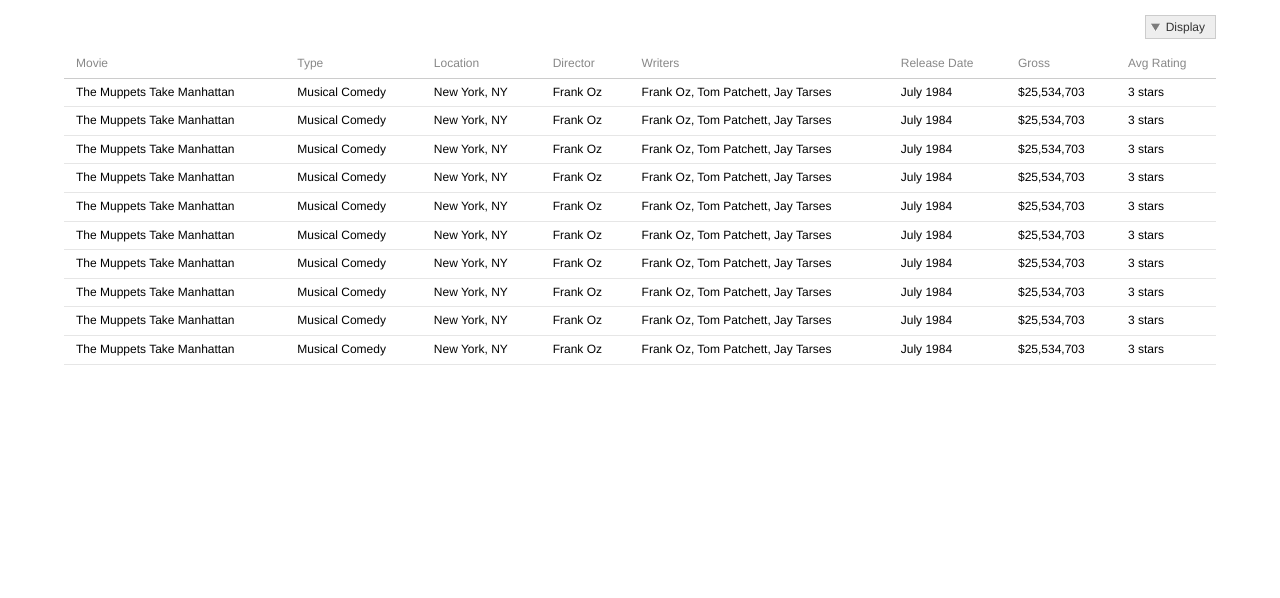
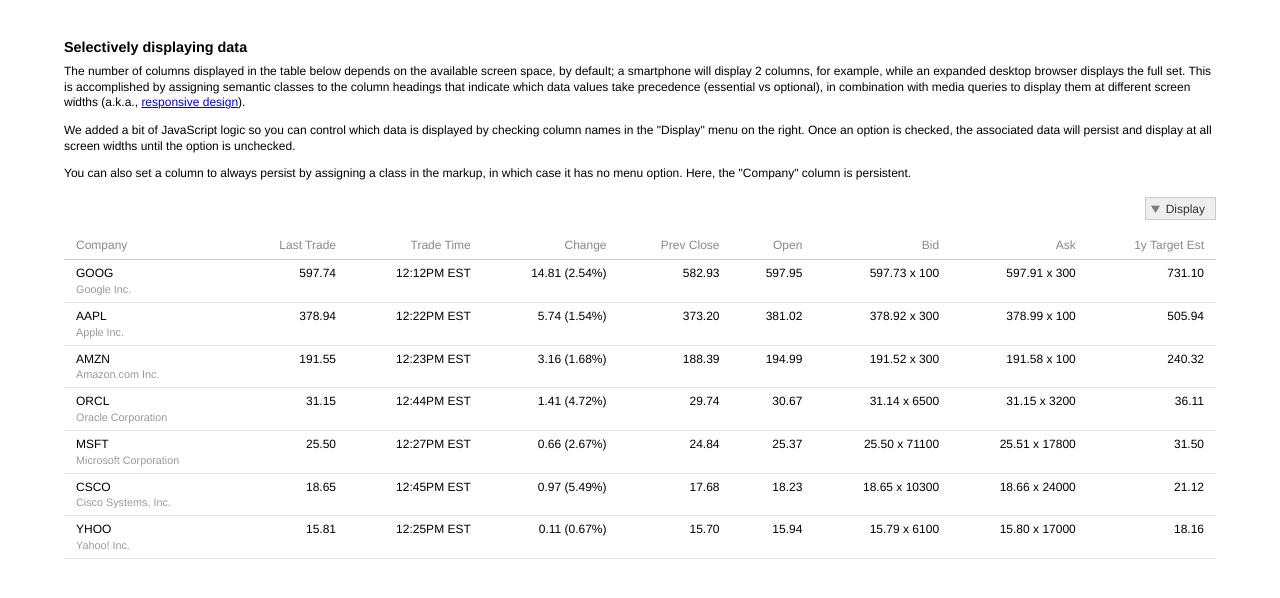
Before and after one commit to nadangergeo/RWD-Table-Patterns, a plain HTML site: page index.html in a window 1280 px wide. Drawn offline with Linux system fonts and the light colour scheme.

Commit message:
updated table data and restored content on index page

```diff
--- a/_css/table.css
+++ b/_css/table.css
@@ -3,6 +3,19 @@
 
 
 /* Test page styles */
+.docs {
+   margin: 3% 5%;
+   font-size: 1.2em;
+}
+.docs h3 {
+   font-size: 1.2em;
+   font-weight: bold;
+   margin: .5em 0;
+}
+.docs p {
+   margin: 0 0 1em;
+}
+
 
 body {
    font: 62.5%/1.3 Helvetica, sans-serif;
@@ -23,10 +36,10 @@
 .table-menu {
    position: absolute;
    background-color: #fff;
-   padding: 5px 10px;
+   padding: 10px;
    border: 1px solid #ccc;
    font-size: 1.2em;
-   width: 10em;
+   width: 12em;
    right: 0;
    left: auto;
 }
@@ -44,8 +57,8 @@
 }
 .table-menu-close {
    position: absolute;
-   top: 5px;
-   right: 5px;
+   top: 8px;
+   right: 8px;
    border: 1px solid #D8E4EB;
    text-decoration: none;
    color: #3991B3;
@@ -63,9 +76,6 @@
 	width: 100%;
 	font-size: 1.2em;
 }
-th {
-	text-align: left;
-}
 thead th {
 	white-space: nowrap;
 	border-bottom: 1px solid #ccc;
@@ -77,19 +87,29 @@
 }
 
 th, td {
-   display: none;
-	padding: .5em 1em;
+   padding: .5em 1em;
 	background-color: #fff;
+	text-align: right;
 }
-th.essential,
-td.essential {
-	display: table-cell;
+th.name,
+td.name {
+   text-align: left;
 }
 
 tbody th, td {
 	border-bottom: 1px solid #e6e6e6;
 }
 
+.enhanced th,
+.enhanced td {
+   display: none;
+}
+.enhanced th.persist,
+.enhanced td.persist,
+.enhanced th.essential,
+.enhanced td.essential {
+	display: table-cell;
+}
 
 .scroll-wrapper {
 	clear: both;
@@ -112,10 +132,16 @@
 	width: 100%;
 }
 
+.co-name {
+   display: block;
+   font-size: .9em;
+   opacity: .4;
+}
+
 
 @media screen and (min-width: 500px) {
-	th.optional,
-	td.optional {
+	.enhanced th.optional,
+	.enhanced td.optional {
 		display: table-cell;
 	}
 }
@@ -124,7 +150,8 @@
 	.table-menu-wrapper {
 	  display: block;
 	}
-   th, td {
+   .enhanced th,
+   .enhanced td {
       display: table-cell;
    }
 }
--- a/_js/table.js
+++ b/_js/rwd-table.js
@@ -1,7 +1,9 @@
-/* Scripts for the tables test page
+/* Scripts for the Thomson PR
    Author: Maggie Wachs, www.filamentgroup.com
    Date: November 2011
    Dependencies: jQuery, jQuery UI widget factory
+   Notes:
+      This version is customized for Thomson PR Platform.
 */
 
 
@@ -10,6 +12,7 @@
 
     options: {
       idprefix: null,   // specify a prefix for the id/headers values
+      persist: null, // specify a class assigned to column headers (th) that should always be present; the script not create a checkbox for these columns
       checkContainer: null // container element where the hide/show checkboxes will be inserted; if none specified, the script creates a menu
     },
 
@@ -23,6 +26,9 @@
             hdrCols = thead.find("th"),
             bodyRows = tbody.find("tr"),
             container = o.checkContainer ? $(o.checkContainer) : $('<div class="table-menu table-menu-hidden" />');
+
+      // add class for scoping styles - cells should be hidden only when JS is on
+      table.addClass("enhanced");
 
       hdrCols.each(function(i){
          var th = $(this),
@@ -44,7 +50,7 @@
          });
 
          // create the hide/show toggles
-         // TEMP - hard-coded for now
+         if ( !th.is("." + o.persist) ) {
 	         var toggle = $('<div><input type="checkbox" name="toggle-cols" id="toggle-col-'+i+'" value="'+id+'" /> <label for="toggle-col-'+i+'">'+th.text()+'</label></div>');
 
 	         if (classes) { toggle.addClass(classes); };
@@ -69,6 +75,7 @@
 	               }
 	            })
 	            .trigger("updateCheck");
+			};
 
       }); // end hdrCols loop
 
@@ -114,13 +121,11 @@
 }( jQuery ) );
 
 
-
 $(function(){ // on DOM ready
 
-
-   $(".movies").table({
-      idprefix: "mv-"
+   $("#tech-companies").table({
+      idprefix: "co-",
+      persist: "persist"
    });
 
-
 });  // end DOM ready
--- a/index.html
+++ b/index.html
@@ -17,134 +17,118 @@
 		<script src="_js/lib/respond.js"></script>
 		<script src="_js/lib/jquery.js"></script>
 		<script src="_js/lib/jquery-ui.widget.min.js"></script>
-		<script src="_js/table.js"></script>
+		<script src="_js/rwd-table.js"></script>
 	</head>
 
 <body>
 
 
-<p></p>
+<div class="docs">
 
+<h3>Selectively displaying data</h3>
 
+<p>The number of columns displayed in the table below depends on the available screen space, by default; a smartphone will display 2 columns, for example, while an expanded desktop browser displays the full set.  This is accomplished by assigning semantic classes to the column headings that indicate which data values take precedence (essential vs optional), in combination with media queries to display them at different screen widths (a.k.a., <a href="http://www.alistapart.com/articles/responsive-web-design/">responsive design</a>).</p>
 
+<p>We added a bit of JavaScript logic so you can control which data is displayed by checking column names in the "Display" menu on the right.  Once an option is checked, the associated data will persist and display at all screen widths until the option is unchecked.</p>
 
+<p>You can also set a column to always persist by assigning a class in the markup, in which case it has no menu option.  Here, the "Company" column is persistent.</p>
+
+</div>
 
 
 <div class="table-wrapper">
 
-<table cellspacing="0" class="movies">
+<table cellspacing="0" id="tech-companies">
    <thead>
       <tr>
-			<th class="essential persists">Movie</th>
-			<th class="optional">Type</th>
-			<th class="optional">Location</th>
-			<th class="essential" id="director">Director</th>
-			<th>Writers</th>
-			<th class="optional">Release Date</th>
-			<th>Gross</th>
-			<th>Avg Rating</th>
+         <th class="persist name">Company</th>
+         <th class="essential">Last Trade</th>
+         <th>Trade Time</th>
+         <th class="essential">Change</th>
+         <th>Prev Close</th>
+         <th>Open</th>
+         <th>Bid</th>
+         <th>Ask</th>
+         <th>1y Target Est</th>
       </tr>
    </thead>
    <tbody>
       <tr>
-			<th>The Muppets Take Manhattan</th>
-			<th>Musical Comedy</th>
-			<td>New York, NY</td>
-			<td>Frank Oz</td>
-			<td>Frank&nbsp;Oz, Tom&nbsp;Patchett, Jay&nbsp;Tarses</td>
-			<td>July 1984</td>
-			<td>$25,534,703</td>
-			<td>3 stars</td>
+         <th>GOOG <span class="co-name">Google Inc.</span></th>
+         <td>597.74</td>
+         <td>12:12PM EST</td>
+         <td>14.81 (2.54%)</td>
+         <td>582.93</td>
+         <td>597.95</td>
+         <td>597.73 x 100</td>
+         <td>597.91 x 300</td>
+         <td>731.10</td>
       </tr>
       <tr>
-			<th>The Muppets Take Manhattan</th>
-			<th>Musical Comedy</th>
-			<td>New York, NY</td>
-			<td>Frank Oz</td>
-			<td>Frank&nbsp;Oz, Tom&nbsp;Patchett, Jay&nbsp;Tarses</td>
-			<td>July 1984</td>
-			<td>$25,534,703</td>
-			<td>3 stars</td>
+         <th>AAPL <span class="co-name">Apple Inc.</span></th>
+         <td>378.94</td>
+         <td>12:22PM EST</td>
+         <td>5.74 (1.54%)</td>
+         <td>373.20</td>
+         <td>381.02</td>
+         <td>378.92 x 300</td>
+         <td>378.99 x 100</td>
+         <td>505.94</td>
       </tr>
       <tr>
-			<th>The Muppets Take Manhattan</th>
-			<th>Musical Comedy</th>
-			<td>New York, NY</td>
-			<td>Frank Oz</td>
-			<td>Frank&nbsp;Oz, Tom&nbsp;Patchett, Jay&nbsp;Tarses</td>
-			<td>July 1984</td>
-			<td>$25,534,703</td>
-			<td>3 stars</td>
+         <th>AMZN <span class="co-name">Amazon.com Inc.</span></th>
+         <td>191.55</td>
+         <td>12:23PM EST</td>
+         <td>3.16 (1.68%)</td>
+         <td>188.39</td>
+         <td>194.99</td>
+         <td>191.52 x 300</td>
+         <td>191.58 x 100</td>
+         <td>240.32</td>
       </tr>
       <tr>
-			<th>The Muppets Take Manhattan</th>
-			<th>Musical Comedy</th>
-			<td>New York, NY</td>
-			<td>Frank Oz</td>
-			<td>Frank&nbsp;Oz, Tom&nbsp;Patchett, Jay&nbsp;Tarses</td>
-			<td>July 1984</td>
-			<td>$25,534,703</td>
-			<td>3 stars</td>
+         <th>ORCL <span class="co-name">Oracle Corporation</span></th>
+         <td>31.15</td>
+         <td>12:44PM EST</td>
+         <td>1.41 (4.72%)</td>
+         <td>29.74</td>
+         <td>30.67</td>
+         <td>31.14 x 6500</td>
+         <td>31.15 x 3200</td>
+         <td>36.11</td>
       </tr>
       <tr>
-			<th>The Muppets Take Manhattan</th>
-			<th>Musical Comedy</th>
-			<td>New York, NY</td>
-			<td>Frank Oz</td>
-			<td>Frank&nbsp;Oz, Tom&nbsp;Patchett, Jay&nbsp;Tarses</td>
-			<td>July 1984</td>
-			<td>$25,534,703</td>
-			<td>3 stars</td>
+         <th>MSFT <span class="co-name">Microsoft Corporation</span></th>
+         <td>25.50</td>
+         <td>12:27PM EST</td>
+         <td>0.66 (2.67%)</td>
+         <td>24.84</td>
+         <td>25.37</td>
+         <td>25.50 x 71100</td>
+         <td>25.51 x 17800</td>
+         <td>31.50</td>
       </tr>
       <tr>
-			<th>The Muppets Take Manhattan</th>
-			<th>Musical Comedy</th>
-			<td>New York, NY</td>
-			<td>Frank Oz</td>
-			<td>Frank&nbsp;Oz, Tom&nbsp;Patchett, Jay&nbsp;Tarses</td>
-			<td>July 1984</td>
-			<td>$25,534,703</td>
-			<td>3 stars</td>
+         <th>CSCO <span class="co-name">Cisco Systems, Inc.</span></th>
+         <td>18.65</td>
+         <td>12:45PM EST</td>
+         <td>0.97 (5.49%)</td>
+         <td>17.68</td>
+         <td>18.23</td>
+         <td>18.65 x 10300</td>
+         <td>18.66 x 24000</td>
+         <td>21.12</td>
       </tr>
       <tr>
-			<th>The Muppets Take Manhattan</th>
-			<th>Musical Comedy</th>
-			<td>New York, NY</td>
-			<td>Frank Oz</td>
-			<td>Frank&nbsp;Oz, Tom&nbsp;Patchett, Jay&nbsp;Tarses</td>
-			<td>July 1984</td>
-			<td>$25,534,703</td>
-			<td>3 stars</td>
-		</tr>
-		<tr>
-			<th>The Muppets Take Manhattan</th>
-			<th>Musical Comedy</th>
-			<td>New York, NY</td>
-			<td>Frank Oz</td>
-			<td>Frank&nbsp;Oz, Tom&nbsp;Patchett, Jay&nbsp;Tarses</td>
-			<td>July 1984</td>
-			<td>$25,534,703</td>
-			<td>3 stars</td>
-		</tr>
-		<tr>
-			<th>The Muppets Take Manhattan</th>
-			<th>Musical Comedy</th>
-			<td>New York, NY</td>
-			<td>Frank Oz</td>
-			<td>Frank&nbsp;Oz, Tom&nbsp;Patchett, Jay&nbsp;Tarses</td>
-			<td>July 1984</td>
-			<td>$25,534,703</td>
-			<td>3 stars</td>
-		</tr>
-		<tr>
-			<th>The Muppets Take Manhattan</th>
-			<th>Musical Comedy</th>
-			<td>New York, NY</td>
-			<td>Frank Oz</td>
-			<td>Frank&nbsp;Oz, Tom&nbsp;Patchett, Jay&nbsp;Tarses</td>
-			<td>July 1984</td>
-			<td>$25,534,703</td>
-			<td>3 stars</td>
+         <th>YHOO <span class="co-name">Yahoo! Inc.</span></th>
+         <td>15.81</td>
+         <td>12:25PM EST</td>
+         <td>0.11 (0.67%)</td>
+         <td>15.70</td>
+         <td>15.94</td>
+         <td>15.79 x 6100</td>
+         <td>15.80 x 17000</td>
+         <td>18.16</td>
       </tr>
    </tbody>
 </table>
```
Also changed, not shown: _post.html (added, +119 -0 lines). Lines whose indentation alone changed are shown as unchanged.
